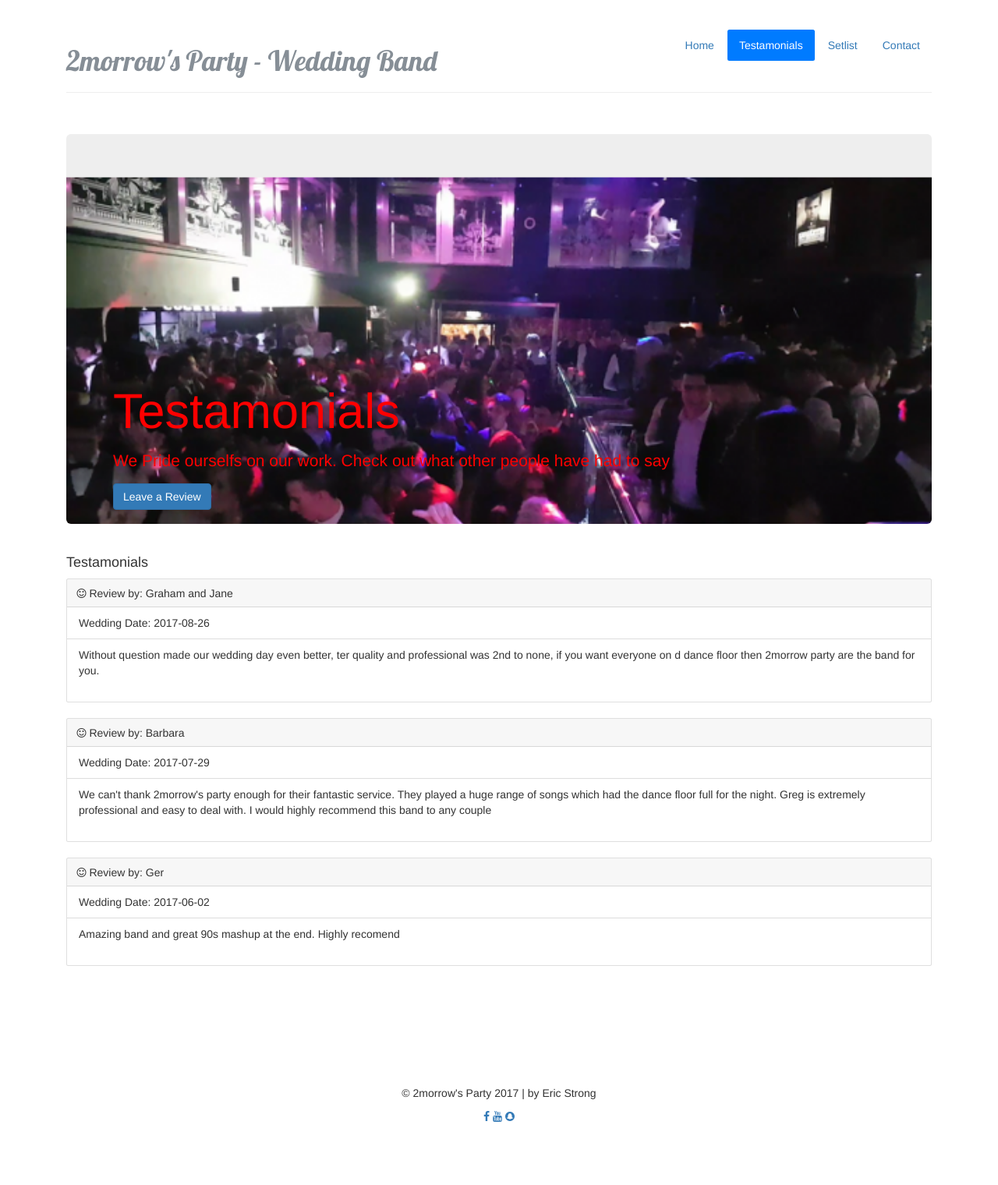
After one commit to Strongeric89/2morrowsParty, a PHP site: page /testamonials.php in a window 1280 px wide. The commit adds this page. Shown: the whole page at 78% size. Run offline with PHP 8.4, Linux system fonts and the light colour scheme; data comes from the database, SQL or seed files in the repository; both versions use the stored data as it was after the commit; some libraries are stand-ins or nearby versions.

Commit message:
created other pages. no content

```diff
--- a/css/main.css
+++ b/css/main.css
@@ -48,6 +48,8 @@
 .jumbotron .cont {
 
   color:red;
+  font-size: 20px;
+  font-weight: bold;
   position:relative;
   top:250px;
 }
--- a/db/database.php
+++ b/db/database.php
@@ -4,10 +4,13 @@ ob_start();
 $host = "localhost";
 $db_name = "2mp";
 $user = "root";
- $password = "7512"; // for live server mysqli
-//$password = "G+66jFr)d&SX"; // for xamp login
+ //$password = "7512"; // for live server mysqli
+$password = "G+66jFr)d&SX"; // for xamp login
 
 
 $mysqli = new mysqli($host, $user, $password, $db_name);
 
+//mysql -u root -p 2mp < 2mp.sql
+
+
 ?>
--- /dev/null
+++ b/testamonials.php
@@ -0,0 +1,176 @@
+<?php
+
+include 'db/database.php';
+
+?>
+
+<!doctype html>
+<html lang="en">
+  <head>
+    <meta charset="utf-8">
+    <meta name="viewport" content="width=device-width, initial-scale=1, shrink-to-fit=no">
+    <meta name="description" content="">
+    <meta name="author" content="">
+
+
+    <title>2morrows Party - Testamonials </title>
+
+
+
+    <!-- Bootstrap core CSS -->
+  <link rel="stylesheet" href="https://maxcdn.bootstrapcdn.com/bootstrap/4.0.0-beta.3/css/bootstrap.min.css" integrity="sha384-Zug+QiDoJOrZ5t4lssLdxGhVrurbmBWopoEl+M6BdEfwnCJZtKxi1KgxUyJq13dy" crossorigin="anonymous">
+  <script src="https://maxcdn.bootstrapcdn.com/bootstrap/4.0.0-beta.3/js/bootstrap.min.js" integrity="sha384-a5N7Y/aK3qNeh15eJKGWxsqtnX/wWdSZSKp+81YjTmS15nvnvxKHuzaWwXHDli+4" crossorigin="anonymous"></script>
+ <link href="css/bootstrap.min.css" rel="stylesheet">
+ <!--jquery-->
+ <script src="js/jquery.js"></script>
+ <link rel="stylesheet" href="https://cdnjs.cloudflare.com/ajax/libs/font-awesome/4.7.0/css/font-awesome.min.css">
+
+    <!-- Custom styles for this template -->
+    <link href="css/main.css" rel="stylesheet">
+    <script src="js/myscripts.js"></script>
+
+    <link rel="stylesheet" href="https://maxcdn.bootstrapcdn.com/bootstrap/3.3.7/css/bootstrap.min.css">
+    <script src="https://ajax.googleapis.com/ajax/libs/jquery/3.2.1/jquery.min.js"></script>
+    <script src="https://maxcdn.bootstrapcdn.com/bootstrap/3.3.7/js/bootstrap.min.js"></script>
+    <script src="js/jquery.js"></script>
+    <script src="https://code.jquery.com/jquery-3.2.1.slim.min.js" integrity="sha384-KJ3o2DKtIkvYIK3UENzmM7KCkRr/rE9/Qpg6aAZGJwFDMVNA/GpGFF93hXpG5KkN" crossorigin="anonymous"></script>
+    <script src="https://cdnjs.cloudflare.com/ajax/libs/popper.js/1.11.0/umd/popper.min.js" integrity="sha384-b/U6ypiBEHpOf/4+1nzFpr53nxSS+GLCkfwBdFNTxtclqqenISfwAzpKaMNFNmj4" crossorigin="anonymous"></script>
+    <link href="https://fonts.googleapis.com/css?family=Lobster" rel="stylesheet">
+
+
+
+    <style>
+      .jumbotron {
+         background-image: url('images/sp8.png');
+        height:500px;
+        background-repeat: no-repeat;
+        background-size: cover;
+
+      }
+      .jumbotron .cont {
+
+        color:blue
+        font-size: 20px;
+        font-weight: bold;
+        position:relative;
+        top:250px;
+      }
+    </style>
+
+
+  </head>
+
+  <body>
+
+    <div class="container">
+      <header class="header clearfix">
+        <nav>
+          <ul class="nav nav-pills float-right">
+            <li class="nav-item">
+              <a class="nav-link " href="index.php">Home </a>
+            </li>
+            <li class="nav-item">
+              <a class="nav-link active " href="#">Testamonials <span class="sr-only">(current)</span></a>
+            </li>
+
+            <li class="nav-item">
+              <a class="nav-link" href="setlist.php">Setlist</a>
+            </li>
+            <li class="nav-item">
+              <a class="nav-link" href="contact.php">Contact</a>
+            </li>
+          </ul>
+        </nav>
+        <h3 class="text-muted" id="mainTxtTop">2morrow's Party - Wedding Band</h3>
+          <hr>
+      </header>
+
+
+      <main role="main">
+
+
+
+        <div class="jumbotron">
+          <div class="cont">
+            <h1 class="display-3">Testamonials</h1>
+            <p class="lead">We Pride ourselfs on our work. Check out what other people have had to say </p>
+            <p><a class="btn btn-primary" href="#" role="button">Leave a Review
+            </a></p>
+
+          </div>
+          </div>
+
+
+
+
+
+
+
+
+
+        <div class="row marketing">
+
+          <div class="col-lg-12">
+            <h4>Testamonials</h4>
+
+
+
+      <?php
+          //the following is to produce a testamonial on the index page
+          $query1 = "SELECT customer, message, date FROM testamonials ORDER BY date desc; ";
+          $run = $mysqli->query($query1);
+          while ($row = $run->fetch_array()) {
+
+              $message = $row['message'];
+              $customer = $row['customer'];
+              $date = $row['date'];
+
+              echo '
+
+              <div class="card" style="width: 100%;">
+        <div class="card-header">
+        <i class="fa fa-smile-o" aria-hidden="true"></i>   Review by: '.$customer.'
+        </div>
+        <ul class="list-group list-group-flush">
+          <li class="list-group-item">Wedding Date: '.$date.'</li>
+          <li class="list-group-item">'.$message.'</li>
+
+        </ul>
+      </div>
+      <br>
+            ';
+          }
+
+
+
+       ?>
+
+
+
+            </div>
+
+
+
+
+        </div>
+
+
+
+      </main>
+
+      <footer class="footer">
+  <p>&copy; 2morrow's Party 2017 | by Eric Strong</p>
+        <a href="https://www.facebook.com/2morrowsParty"><i class="fa fa-facebook"></i></a>
+          <a href="https://www.youtube.com/channel/UCLa1uSkCAIthzuvWegJxrwA"><i class="fa fa-youtube"></i></a>
+          <a href="#"><i class="fa fa-snapchat"></i></a>
+
+
+
+      </footer>
+
+    </div> <!-- /container -->
+
+<script src="https://code.jquery.com/jquery-3.2.1.slim.min.js" integrity="sha384-KJ3o2DKtIkvYIK3UENzmM7KCkRr/rE9/Qpg6aAZGJwFDMVNA/GpGFF93hXpG5KkN" crossorigin="anonymous"></script>
+<script src="https://cdnjs.cloudflare.com/ajax/libs/popper.js/1.12.9/umd/popper.min.js" integrity="sha384-ApNbgh9B+Y1QKtv3Rn7W3mgPxhU9K/ScQsAP7hUibX39j7fakFPskvXusvfa0b4Q" crossorigin="anonymous"></script>
+  </body>
+</html>
```
Also changed, not shown: contact.php (added, +123 -0 lines), db/2mp.sql (+5 -5 lines), index.php (+5 -5 lines), setlist.php (added, +130 -0 lines).
